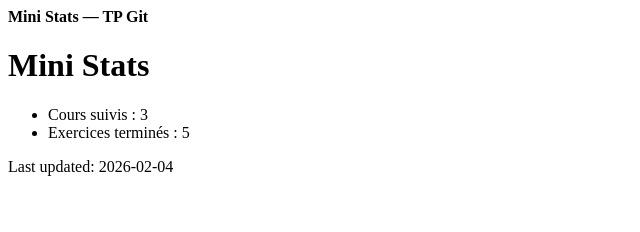
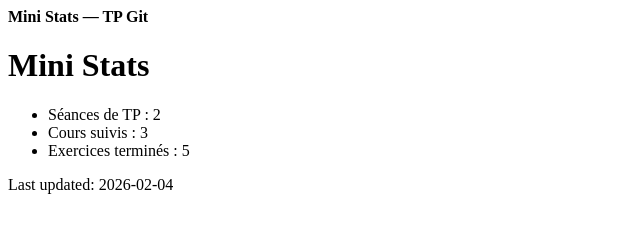
Before and after one commit to Yamzil/mini-stats, a plain HTML site: page index.html in a window 1280 px wide. Shown: the whole page, without its empty margins (0-640 px from the left). Drawn offline with Linux system fonts and the light colour scheme.

Commit message:
Add metric: TP sessions

```diff
--- a/index.html
+++ b/index.html
@@ -9,6 +9,7 @@
   <h1>Mini Stats</h1>
 
   <ul>
+    <li>Séances de TP : 2</li>
     <li>Cours suivis : 3</li>
     <li>Exercices terminés : 5</li>
   </ul>
```
